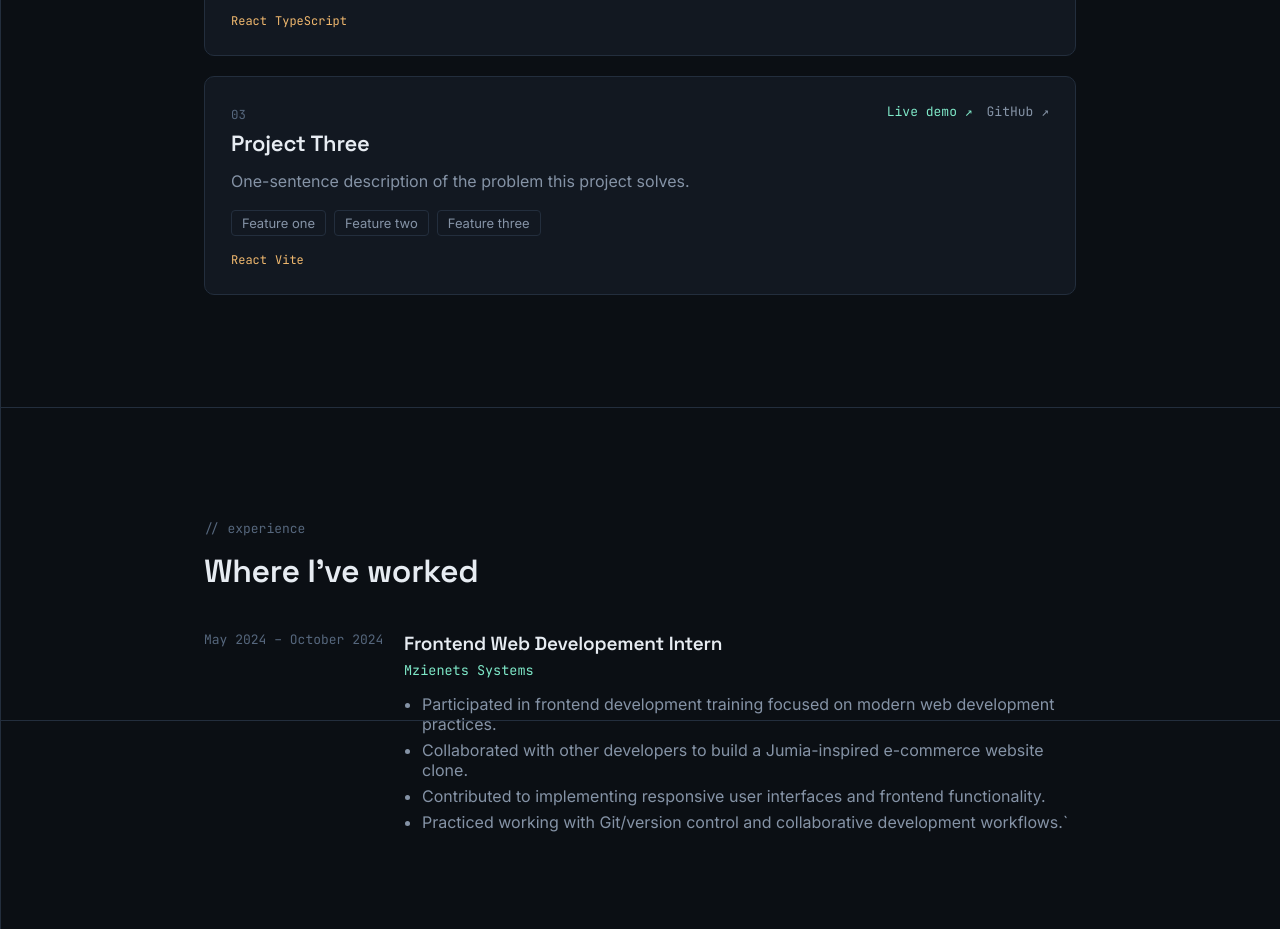
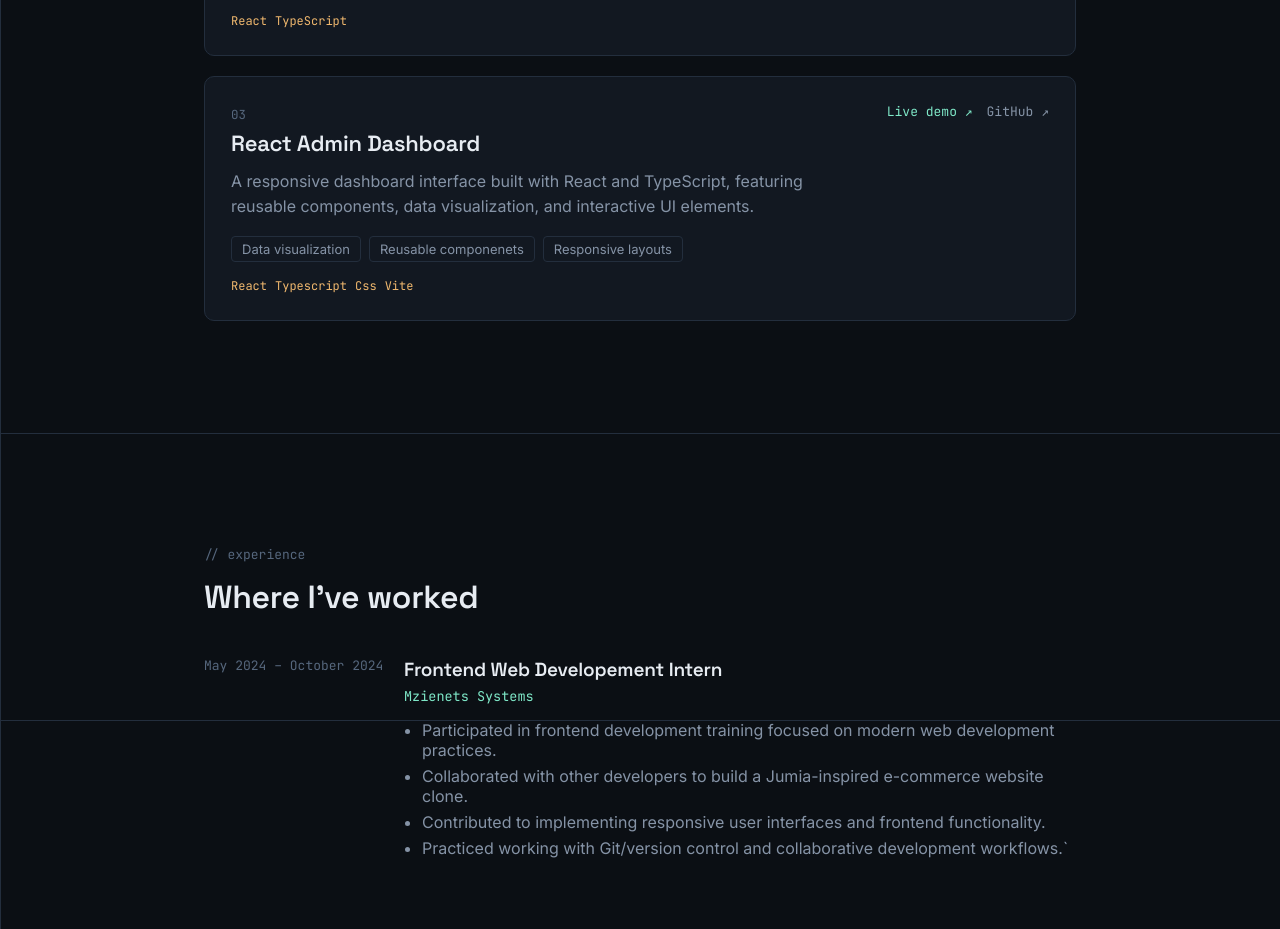
Before and after one commit to Tetris7/portfolio, a React (Vite) app: page / in a window 1280 px wide. Shown: the part 2480-3409 px from the top of the page. Built offline with nearby package versions, Linux system fonts and the light colour scheme; the HTML template or start-up script is replaced by a standard one.

Commit message:
Update project details in portfolio

```diff
--- a/src/data/portfolio.ts
+++ b/src/data/portfolio.ts
@@ -62,12 +62,12 @@ export const projects: Project[] = [
     githubUrl: '#',
   },
   {
-    name: 'Project Three',
-    description: 'One-sentence description of the problem this project solves.',
-    tech: ['React', 'Vite'],
-    features: ['Feature one', 'Feature two', 'Feature three'],
-    liveUrl: '#',
-    githubUrl: '#',
+    name: 'React Admin Dashboard',
+    description: 'A responsive dashboard interface built with React and TypeScript, featuring reusable components, data visualization, and interactive UI elements.',
+    tech: ['React', 'Typescript', 'Css', 'Vite'],
+    features: ['Data visualization', 'Reusable componenets', 'Responsive layouts'],
+    liveUrl: 'https://react-dashboard-self-nine.vercel.app/',
+    githubUrl: 'https://github.com/Tetris7/react-dashboard',
   },
 ]
 
```
